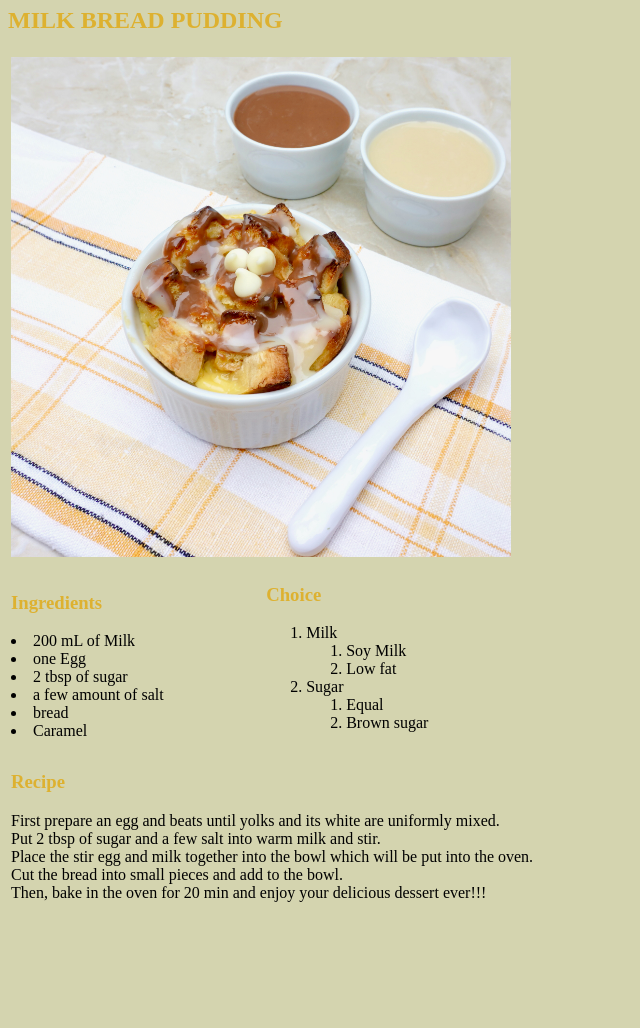
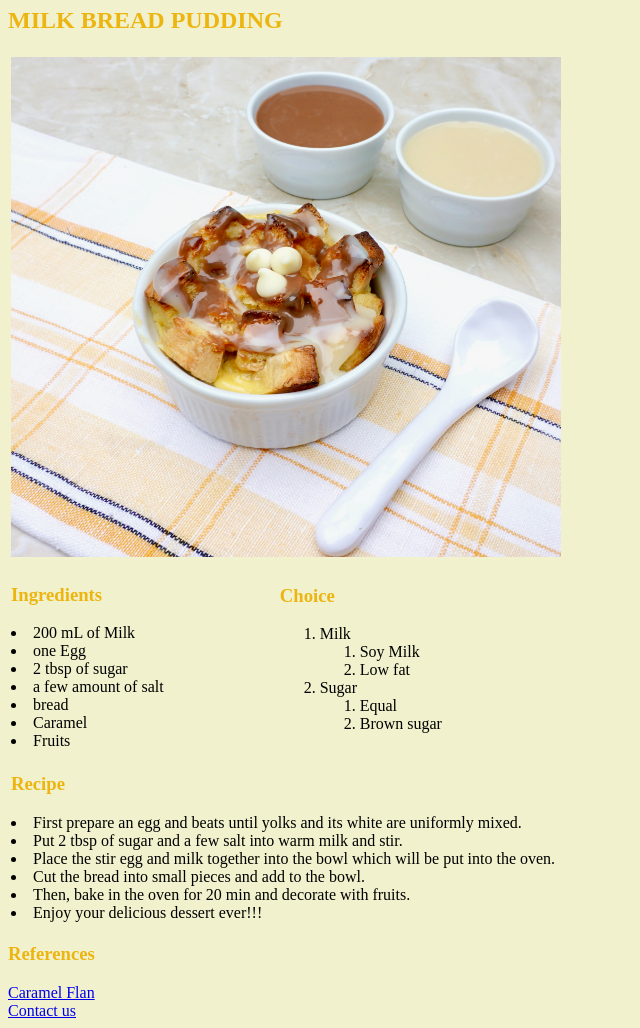
Before and after one commit to Aurora-2512/FED-Practical1, a plain HTML site: page index.html in a window 1280 px wide. Shown: the part 73-1101 px from the top of the page, without its empty margins (0-640 px from the left). Before the commit the page ends 1002 px from the top, so only its background shows below. Drawn offline with Linux system fonts and the light colour scheme.

Commit message:
Week 1 commit

```diff
--- a/index.html
+++ b/index.html
@@ -21,7 +21,7 @@
     <h2>MILK BREAD PUDDING</h2>
     <table border="0" >
     <tr>
-      <td colspan="2" width="500px"><img src="Pudding.jpg" width="500px" height="500px"alt="Pudding Photo"></td>
+      <td colspan="2" width="550px"><img src="Pudding.jpg" width="550px" height="500px"alt="Pudding Photo"></td>
     </tr>
     <tr>
       <td><h3><b>Ingredients</b></h3>
@@ -31,6 +31,7 @@
         <li>a few amount of salt</li>
         <li>bread</li>
         <li>Caramel</li>
+        <li>Fruits</li>
       </td>
       <td><h3><b>Choice</b></h3>
         <ol>
@@ -52,15 +53,19 @@
     <tr>
       <td colspan="2">
         <h3><b>Recipe</b></h3>
-        <p>First prepare an egg and beats until yolks and its white are uniformly mixed.<br>
-          Put 2 tbsp of sugar and a few salt into warm milk and stir.<br>
-          Place the stir egg and milk together into the bowl which will be put into the oven.<br>
-          Cut the bread into small pieces and add to the bowl.<br>
-          Then, bake in the oven for 20 min and enjoy your delicious dessert ever!!!</p>
+        <li>First prepare an egg and beats until yolks and its white are uniformly mixed.</li>
+        <li>Put 2 tbsp of sugar and a few salt into warm milk and stir.</li>
+        <li>Place the stir egg and milk together into the bowl which will be put into the oven.</li>
+        <li> Cut the bread into small pieces and add to the bowl.</li>
+        <li>Then, bake in the oven for 20 min and decorate with fruits.</li>
+        <li>Enjoy your delicious dessert ever!!!</li>
     </td>
-
     </tr>
     </table>
+  <h3><b>References</b></h3>
+  <a href="https://www.pinterest.com/pin/2533343531160238/" target="_blank">Caramel Flan</a><br>
+  <a href="mailto:S10269490@connect.np.edu.sg? subject=HELLO">Contact us</a>
+
 
 
     <!-- your code should end -->
--- a/style.css
+++ b/style.css
@@ -1,2 +1,2 @@
-h1,h2,h3{ color: #ddb130;}
-body{background-color: #d4d4af ;}
+h1,h2,h3{ color: #ecb510;}
+body{background-color: #f1f1cd;}
```
